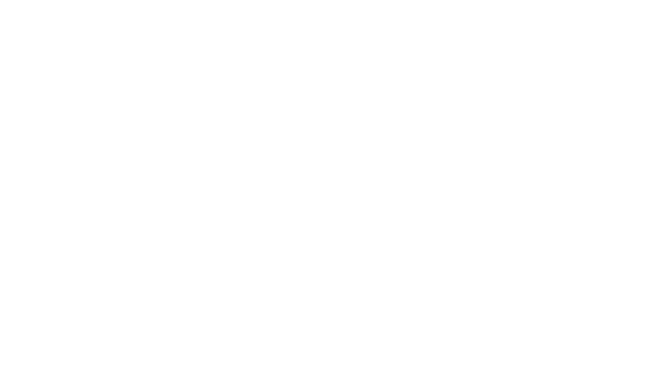
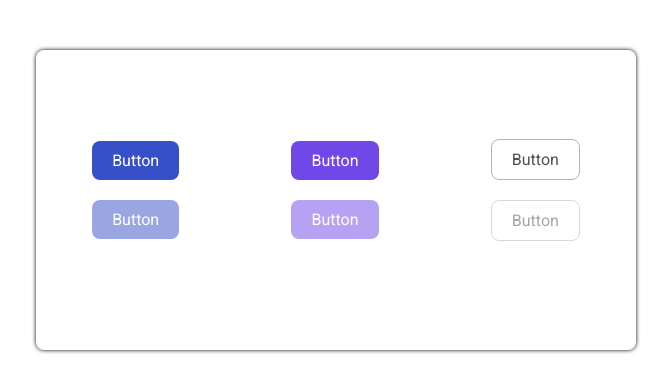
Before and after one commit to js-tasks-ru/htmlcss-20211125_alexander212, a website: page 03-lection1/01-button/index.html in a window 1280 px wide. Shown: the whole page, without its empty margins (304-975 px from the left). Drawn offline with Linux system fonts and the light colour scheme.

Commit message:
feat: add lesson-1 button solution

```diff
--- a/03-lection1/01-button/button.css
+++ b/03-lection1/01-button/button.css
@@ -1 +1,69 @@
-/* Стилизация кнопки */
+.wrapper {
+  display: flex;
+  justify-content: space-around;
+  align-items: center;
+  width: 600px;
+  height: 300px;
+  margin: 50px auto;
+  box-shadow: 0 0 4px black;
+  border-radius: 8px;
+}
+
+.button {
+  display: block;
+  padding: 10px 20px;
+  margin-bottom: 20px;
+  border: none;
+  outline: none;
+  border-radius: 8px;
+  color: var(--white);
+  font-size: 16px;
+  cursor: pointer;
+  transition: opacity 200ms ease-in-out, background-color 200ms ease-in-out;
+
+}
+
+.primary__button {
+  background-color: var(--primary);
+}
+
+.primary__button:hover {
+  background-color: #2342C0;
+}
+
+.secondary__button {
+  background-color: var(--secondary);
+}
+
+.secondary__button:hover {
+  background-color: #5028C6;
+}
+
+.alternate__button {
+  background-color: var(--white);
+  border: 1px solid var(--grey-3);
+  color: var(--grey-4);
+  transition: opacity 200ms ease-in-out, border-color 200ms ease-in-out;
+}
+
+.alternate__button:hover {
+  border-color: var(--black);
+}
+
+.button_disabled {
+  opacity: 0.5;
+  cursor: default;
+}
+
+.primary__button_disabled:hover {
+  background-color: var(--primary);
+}
+
+.secondary__button_disabled:hover {
+  background-color: var(--secondary);
+}
+
+.alternate__button_disabled:hover {
+  cursor: default;
+  border-color: var(--grey-3);
+}
--- a/03-lection1/01-button/index.html
+++ b/03-lection1/01-button/index.html
@@ -6,6 +6,19 @@
         <link rel="stylesheet" href="./button.css">
     </head>
     <body>
-
+        <div class="wrapper">
+            <div class="primary">
+                <button class="button primary__button">Button</button>
+                <button class="button primary__button primary__button_disabled button_disabled">Button</button>
+            </div>
+            <div class="secondary">
+                <button class="button secondary__button">Button</button>
+                <button class="button secondary__button secondary__button_disabled button_disabled">Button</button>
+            </div>
+            <div class="alternate">
+                <button class="button alternate__button">Button</button>
+                <button class="button alternate__button alternate__button_disabled button_disabled">Button</button>
+            </div>
+        </div>
     </body>
 </html>
```
